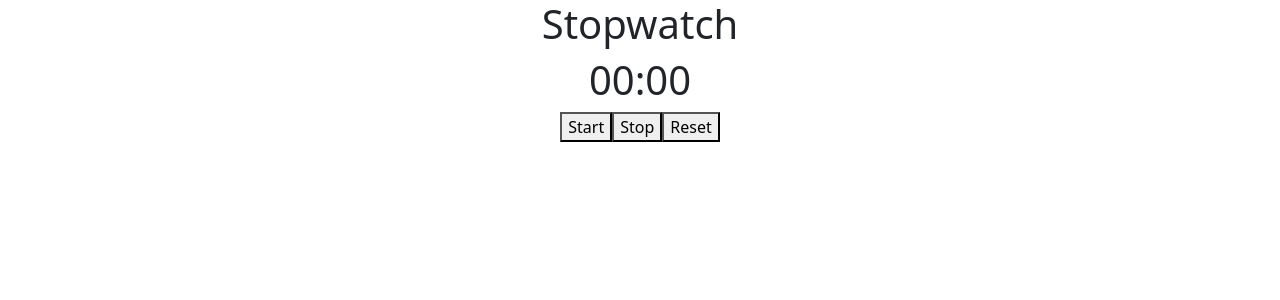
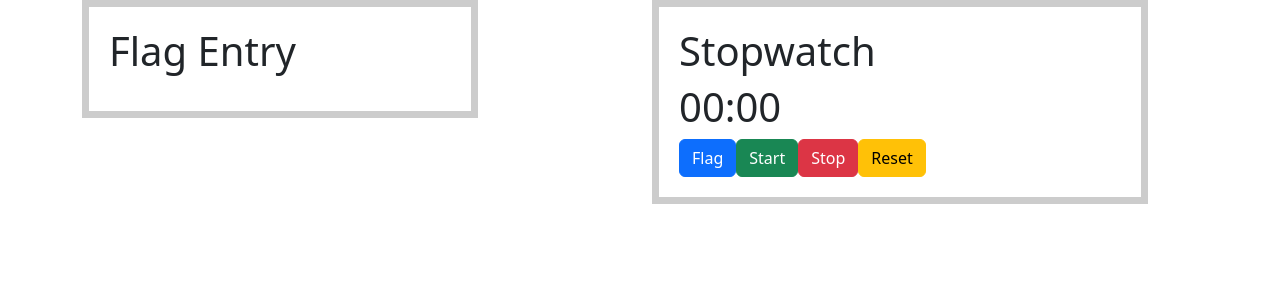
Before and after one commit to fardeen2636/fardeenproject, a Next.js app: page /stopwatch in a window 1280 px wide. Shown: the top 300 px of the page. Built offline with nearby package versions, Linux system fonts and the light colour scheme.

Commit message:
stopwatch

```diff
--- a/pages/stopwatch/index.js
+++ b/pages/stopwatch/index.js
@@ -1,11 +1,13 @@
 import React, { useState, useRef } from "react";
-
+import { Container, Row, Col } from "react-bootstrap";
+import Button from "react-bootstrap/Button";
+import style from "./stop.module.css";
 
 const Stopwatch = () => {
   const [isRunning, setIsRunning] = useState(false);
   const [time, setTime] = useState(0);
   const intervalRef = useRef(null);
-
+  const [flagEntries, setFlagEnteries] = useState([]);
 
   const handleStart = () => {
     if (!isRunning) {
@@ -17,45 +19,93 @@ const Stopwatch = () => {
     }
   };
 
-
   const handlePause = () => {
     clearInterval(intervalRef.current);
     setIsRunning(false);
   };
-
 
   const handleReset = () => {
     clearInterval(intervalRef.current);
     setIsRunning(false);
     setTime(0);
   };
-
-
+  const handleFlag = () => {
+    if (isRunning !== null) {
+      const entrytime = (time - isRunning) / 1000;
+      setFlagEnteries([...flagEntries, entrytime.toFixed(3)]);
+    }
+  };
   const formatTime = () => {
     const minutes = Math.floor(time / 60)
       .toString()
       .padStart(2, "0");
     const seconds = (time % 60).toString().padStart(2, "0");
+    console.log("====result====");
+    const YourComponent = () => {
+      return (
+        <div className="container">
+          <div class="thing_texts">
+            <div className="content">Your Content</div>
+          </div>
+        </div>
+      );
+    };
     return `${minutes}:${seconds}`;
   };
 
-
   return (
     <>
-      <center>
-        <div className="stopwatch">
-          <h1>Stopwatch</h1>
-          <h1>{formatTime()}</h1>
-          <div className="controls">
-            <button onClick={handleStart}>Start</button>
-            <button onClick={handlePause}>Stop</button>
-            <button onClick={handleReset}>Reset</button>
-          </div>
-        </div>
-      </center>
+      <Container>
+        <Row>
+          <Col>
+            <div
+              style={{
+                border: "7px solid #ccc",
+                padding: "20px",
+                marginRight: "150px",
+              }}
+            >
+              <h1>Flag Entry</h1>
+              <ul>
+                {flagEntries.map((entry, index) => (
+                  <li key={index}>{entry}second</li>
+                ))}
+              </ul>
+            </div>
+          </Col>
+
+          <Col>
+            <div
+              /*  */ style={{
+                border: "7px solid #ccc",
+                padding: "20px",
+                marginRight: "50px",
+              }}
+            >
+              <h1>Stopwatch</h1>
+              <h1>{formatTime()}</h1>
+              <div className="controls">
+                <Button variant="primary" onClick={handleFlag}>
+                  Flag
+                </Button>
+                <Button variant="success" onClick={handleStart}>
+                  Start
+                </Button>
+                {""}
+                <Button variant="danger" onClick={handlePause}>
+                  Stop
+                </Button>
+                {""}
+                <Button variant="warning" onClick={handleReset}>
+                  Reset
+                </Button>
+                {""}
+              </div>
+            </div>
+          </Col>
+        </Row>
+      </Container>
     </>
   );
 };
-
-
 export default Stopwatch;
--- /dev/null
+++ b/pages/stopwatch/stop.module.css
@@ -0,0 +1,20 @@
+.center-container{
+display: flex;
+justify-content: center;
+align-items: center;
+height: 100vh;
+}
+
+.stopwatch-container{
+ margin-top: 150px;
+text-align: center;
+}
+
+.time-display{
+font-size:150px;
+margin-bottom: 20px;
+}
+
+.button-container{
+margin-top: 20px;
+}
```
